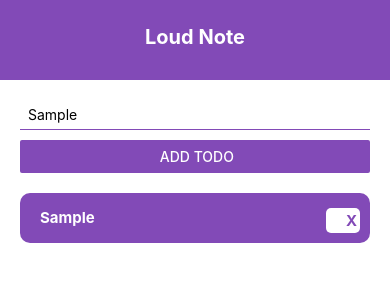
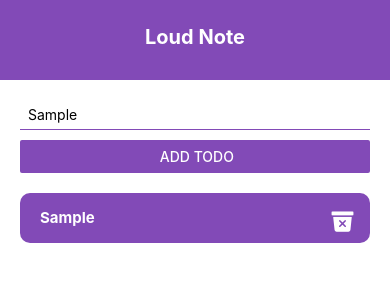
Before and after one commit to umerfarooq777/Loud-Note, a React Native app: screen / in a window 390 px wide. Both pictures are taken after typing "Sample" into the empty fields and a click on the button "ADD TODO". Shown: the top 300 px of the page. Built offline with nearby package versions, Linux system fonts and the light colour scheme.

Commit message:
icons added in todo app

```diff
--- a/package.json
+++ b/package.json
@@ -15,7 +15,8 @@
     "react": "18.0.0",
     "react-native": "0.69.4",
     "react-native-safe-area-context": "^3.3.2",
-    "react-native-svg": "^12.1.1"
+    "react-native-svg": "^12.1.1",
+    "react-native-vector-icons": "^9.2.0"
   },
   "devDependencies": {
     "@babel/core": "^7.12.9",
--- a/src/components/todo/index.js
+++ b/src/components/todo/index.js
@@ -2,11 +2,11 @@
 import {
   SafeAreaView,
   TouchableOpacity,
-  ScrollView,
   FlatList,
   Button,
   StyleSheet,
   Text,
+  ScrollView,
   TextInput,
   View,
 } from 'react-native';
@@ -50,6 +50,7 @@
         {/* to form */}
 
       <AddTodo submitHandler={submitHandler}/>
+<ScrollView showsVerticalScrollIndicator={false}>
 
         <View style={styles.list}>
            {/* display todo */}
@@ -59,9 +60,10 @@
           renderItem={({item})=>(
             // <Text style={styles.textWhite}> {item.text}</Text>
             <TodoItem item={item} pressHandler={pressHandler}/>
-          )}
-          />
+            )}
+            />
         </View>
+            </ScrollView>
 
 
 
--- a/src/components/todo/todoItem.js
+++ b/src/components/todo/todoItem.js
@@ -5,14 +5,17 @@
   Text,
   View
 } from 'react-native';
-import { LinearGradient } from 'expo-linear-gradient';
+// import { LinearGradient } from 'expo-linear-gradient';
+import Icon from 'react-native-vector-icons/Ionicons';
 
 export default function TodoItem({item,pressHandler}) {
   return (
   <TouchableOpacity style={styles.box}>
       <Text style={styles.itemText}>{item.text}</Text>
       <TouchableOpacity onPress={()=>pressHandler(item.key)}>
-      <Text style={styles.dltItem}>X</Text>
+      {/* <Text style={styles.dltItem}>X</Text> */}
+      {/* <Icon name=''></Icon> */}
+      <Icon style={styles.dltItem} name="trash-bin" size={30}></Icon>
       </TouchableOpacity>
   </TouchableOpacity>
   )
@@ -44,18 +47,18 @@
 
 },
 dltItem:{
-  paddingLeft:20,
-    color:'#824AB7',
-    backgroundColor:'#fff',
-    fontSize:15,
-    marginRight:10,
-    padding:3,
+  // paddingLeft:20,
+    color:'#fff',
+    // backgroundColor:'#fff',
+    fontSize:25,
+    marginRight:15,
+    // padding:-2,
     // textAlign:'center',
     fontWeight:'bold',
-    borderBottomLeftRadius: 5,
-    borderBottomRightRadius: 5,
-    borderTopLeftRadius: 5,
-    borderTopRightRadius: 5,
+    // borderBottomLeftRadius: 5,
+    // borderBottomRightRadius: 5,
+    // borderTopLeftRadius: 5,
+    // borderTopRightRadius: 5,
 
 
 }
```
Also changed, not shown: 4 other files (tests, documents, lock files or other folders).
